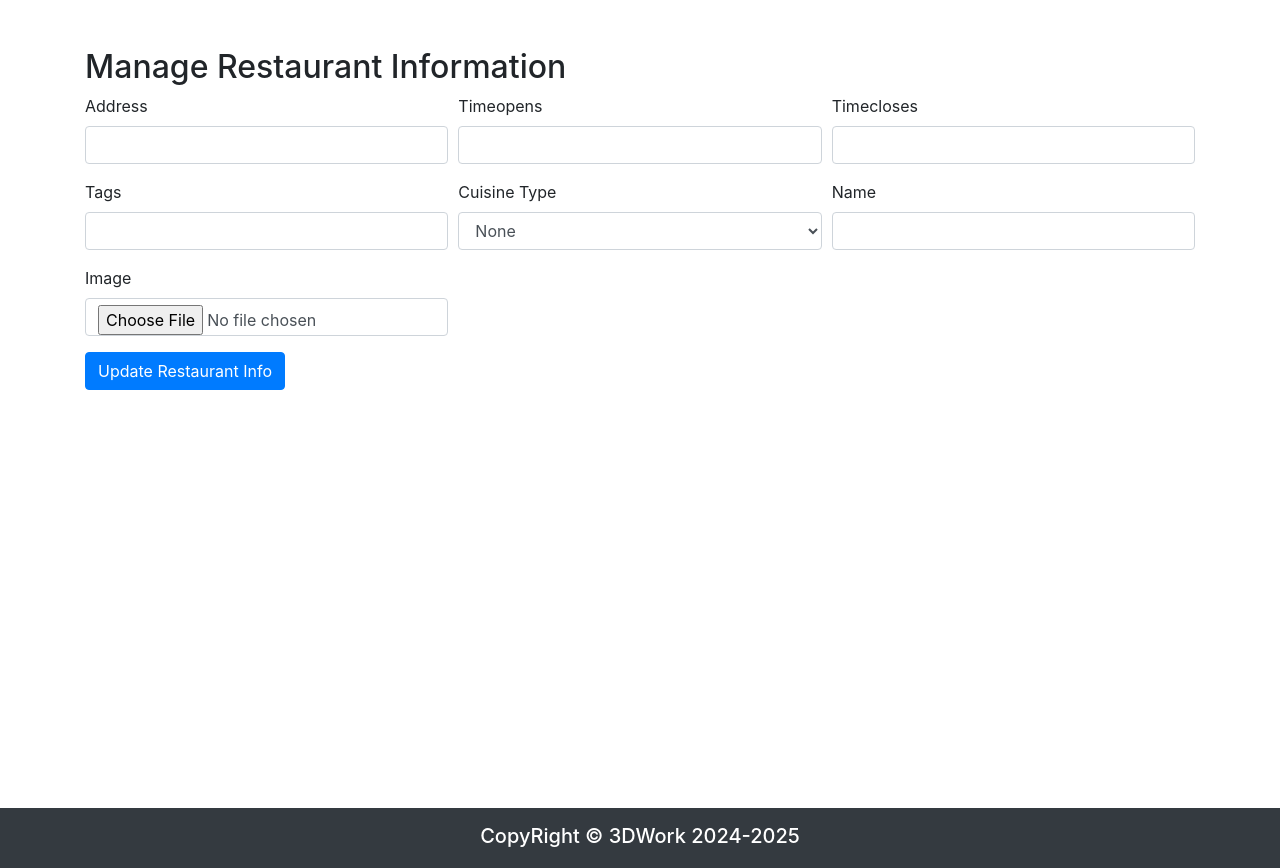
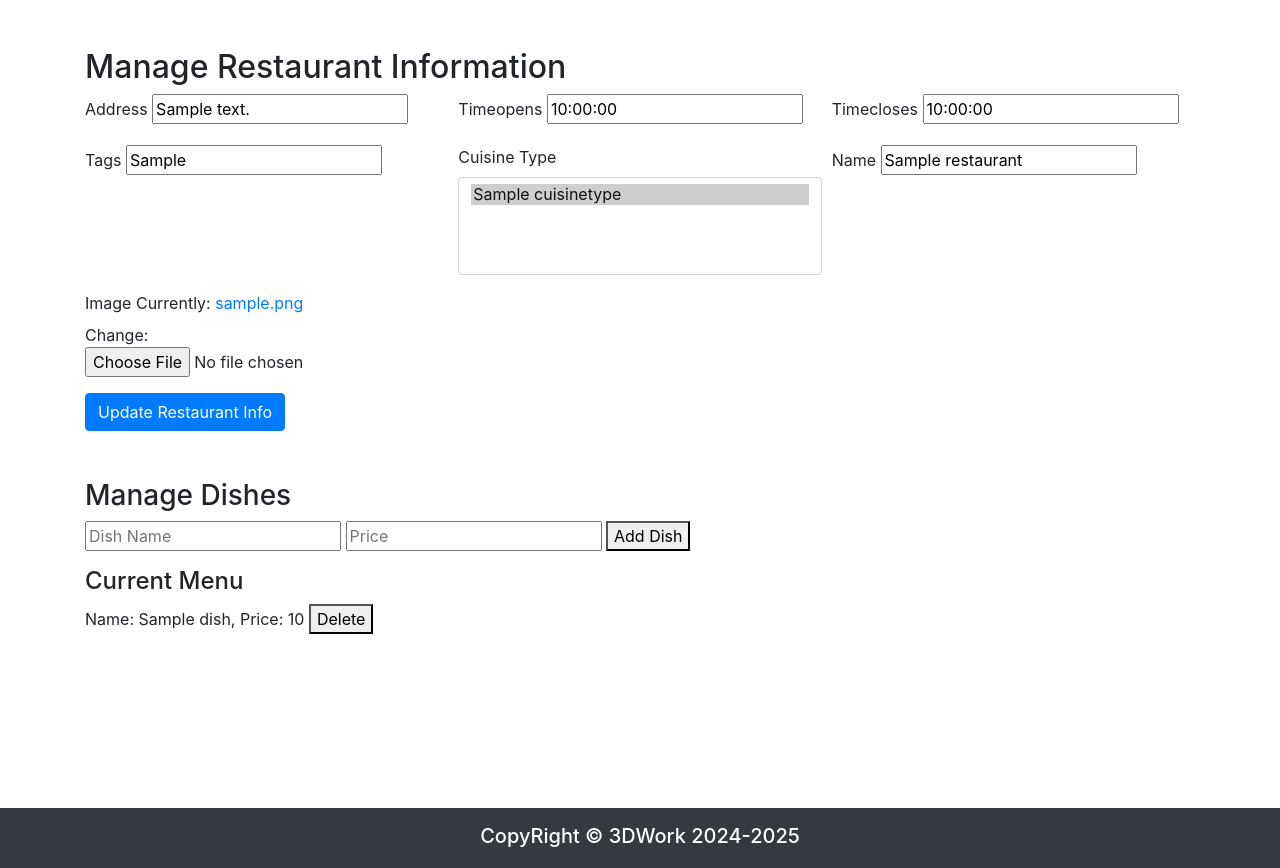
Before and after one commit to mashathepotato/restaurant_webapp, a Django app: page /food_advisor/restaurant/1/manage/ in a window 1280 px wide. Shown: the part 56-924 px from the top of the page. Run offline with Django 3.2, Linux system fonts and the light colour scheme; tables that the repository leaves empty hold one stand-in row (values such as "Sample post"); some libraries are stand-ins or nearby versions.

Commit message:
manage restaurant first draft

```diff
--- a/food_advisor/forms.py
+++ b/food_advisor/forms.py
@@ -2,7 +2,7 @@ from django.contrib.auth.forms import AuthenticationForm
 from django import forms
 from django.contrib.auth.forms import UserCreationForm
 from django.contrib.auth import get_user_model
-from .models import UserProfile
+from .models import Dish, UserProfile
 
 
 from food_advisor.models import CuisineType, Restaurant
@@ -73,3 +73,20 @@ class UserProfileForm(forms.ModelForm):
     class Meta:
         model = UserProfile
         fields= ('isManager',)
+
+class DishForm(forms.ModelForm):
+    class Meta:
+        model = Dish
+        fields = ('name', 'price', 'restaurant')  # Assuming these are the fields you want to include.
+
+    def __init__(self, *args, **kwargs):
+        super(DishForm, self).__init__(*args, **kwargs)
+        # Exclude the restaurant field from the form since it's set based on the URL and not user input
+        self.fields['restaurant'].widget = forms.HiddenInput()
+
+    def save(self, commit=True):
+        dish = super().save(commit=False)
+        # Additional processing can be added here if necessary
+        if commit:
+            dish.save()
+        return dish
--- a/food_advisor/views.py
+++ b/food_advisor/views.py
@@ -10,7 +10,7 @@ from django.contrib import messages
 from django.shortcuts import render, redirect
 from django.urls import reverse
 from django.contrib.auth.decorators import login_required
-from .forms import ManagerRegistrationForm, UserForm, UserProfileForm, ManagerRegistrationForm, RestaurantEditForm
+from .forms import DishForm, ManagerRegistrationForm, UserForm, UserProfileForm, ManagerRegistrationForm, RestaurantEditForm
 from django.contrib.auth.forms import UserCreationForm
 from django.shortcuts import render, get_object_or_404
 
@@ -176,30 +176,24 @@ def show_restaurant_reviews(request, restaurant_id_slug):
     context_dict = {}
 
     try:
-        # Get restaurant from id, if not exists, throw error.
         restaurant = Restaurant.objects.get(id=restaurant_id_slug)
 
-        # Retrieve all reviews from restaurant.
         reviews = Review.objects.filter(restaurant=restaurant)
 
         context_dict['reviews'] = reviews
         context_dict['restaurant'] = restaurant
 
     except Restaurant.DoesNotExist:
-        # If don't find restaurant, do nothing.
         context_dict['restaurant'] = None
         context_dict['reviews'] = None
 
-    # Render response and return it to the client
     return render(request, 'food_advisor/show_restaurant_reviews.html', context=context_dict)
 
 def manage_restaurant(request, restaurant_id_slug):
     try:
         restaurant = Restaurant.objects.get(id=restaurant_id_slug)
+        dishes = Dish.objects.filter(restaurant=restaurant)
     except Restaurant.DoesNotExist:
-        restaurant = None
-
-    if restaurant is None:
         return redirect('/food_advisor/')
 
     form = RestaurantEditForm(instance=restaurant)
@@ -209,28 +203,35 @@ def manage_restaurant(request, restaurant_id_slug):
 
         if form.is_valid():
             form.save()
-            return redirect(reverse('food_advisor:show_restaurant', kwargs={'restaurant_id_slug':restaurant_id_slug}))
+            return redirect(reverse('food_advisor:show_restaurant', kwargs={'restaurant_id_slug': restaurant_id_slug}))
         else:
             print(form.errors)
 
-    context_dict = {'form': form, 'restaurant':restaurant}
+    context_dict = {
+        'form': form,
+        'restaurant': restaurant,
+        'dishes': dishes
+    }
     return render(request, 'food_advisor/manage_restaurant.html', context_dict)
-
-#def manage_restaurant(request, restaurant_id_slug):
-    # placeholder view logic for managing a restaurant
- #   return render(request, 'food_advisor/manage_restaurant.html', {})
 
 def add_dish_ajax(request, restaurant_id_slug):
     if request.is_ajax() and request.method == "POST":
+        try:
+            restaurant = Restaurant.objects.get(slug=restaurant_id_slug)
+        except Restaurant.DoesNotExist:
+            return JsonResponse({"error": "Restaurant not found"}, status=404)
+
         form = DishForm(request.POST)
         if form.is_valid():
             dish = form.save(commit=False)
-            dish.restaurant_id = restaurant_id_slug
+            dish.restaurant = restaurant
             dish.save()
             return JsonResponse({"id": dish.id, "name": dish.name, "price": dish.price}, status=200)
         else:
             return JsonResponse({"error": form.errors}, status=400)
-    return JsonResponse({"error": "Not an AJAX request"}, status=400)
+    else:
+        return JsonResponse({"error": "Not an AJAX request"}, status=400)
+
 
 
 def delete_dish_ajax(request, dish_id):
--- a/templates/food_advisor/manage_restaurant.html
+++ b/templates/food_advisor/manage_restaurant.html
@@ -17,29 +17,42 @@
                             <label for="{{ field.id_for_label }}">{{ field.label }}</label>
                             {{ field.errors }}
                             {% if field.name == 'cuisineTypes' %}
-                                <select name="{{ field.name }}" class="form-control" id="{{ field.id_for_label }}">
-                                    <option value="" {% if not field.value %}selected{% endif %}>None</option>
-                                    <option value="coffee" {% if 'coffee' in field.value %}selected{% endif %}>Coffee</option>
-                                    <option value="chinese" {% if 'chinese' in field.value %}selected{% endif %}>Chinese</option>
-                                    <option value="mexican" {% if 'mexican' in field.value %}selected{% endif %}>Mexican</option>
-                                    <option value="italian" {% if 'italian' in field.value %}selected{% endif %}>Italian</option>
-                                    {% for value, display_text in field.field.choices %}
-                                        {% if value != 'chinese' %}
-                                            <option value="{{ value }}" {% if field.value == value %}selected{% endif %}>{{ display_text }}</option>
-                                        {% endif %}
+                                <select multiple name="{{ field.name }}" class="form-control" id="{{ field.id_for_label }}">
+                                    {% for cuisine in field.field.queryset %}
+                                        <option value="{{ cuisine.id }}" {% if cuisine in restaurant.cuisineTypes.all %}selected{% endif %}>{{ cuisine.name }}</option>
                                     {% endfor %}
                                 </select>
                             {% else %}
-                                <input type="{{ field.field.widget.input_type }}" name="{{ field.name }}" class="form-control" id="{{ field.id_for_label }}" {% if field.field.required %}required{% endif %}>
+                                {{ field }}
+                                <div class="invalid-feedback">
+                                    Please provide a valid {{ field.name }}。
+                                </div>
                             {% endif %}
-                            <div class="invalid-feedback">
-                                Please provide a valid {{ field.name }}。
-                            </div>
                         </div>
                     {% endfor %}
                 </div>
                 <button class="btn btn-primary" type="submit">Update Restaurant Info</button>
             </form>
+
+            <!-- Dish Management -->
+            <h3 class="mt-5">Manage Dishes</h3>
+            <form id="add-dish-form">
+                <input type="text" name="name" placeholder="Dish Name" required />
+                <input type="number" name="price" placeholder="Price" required />
+                <button type="submit">Add Dish</button>
+            </form>
+
+            <div id="dishes-list" class="mt-3">
+                <h4>Current Menu</h4>
+                {% for dish in dishes %}
+                <div id="dish-{{ dish.id }}">
+                    Name: {{ dish.name }}, Price: {{ dish.price }}
+                    <button class="delete-dish-button" data-dish-id="{{ dish.id }}">Delete</button>
+                </div>
+                {% empty %}
+                <p>No dishes yet.</p>
+                {% endfor %}
+            </div>
         </div>
     {% else %}
         <div class="alert alert-danger" role="alert">
@@ -47,3 +60,7 @@
         </div>
     {% endif %}
 {% endblock content %}
+
+{% block extra_js %}
+    <script src="{% static 'js/dish_script.js' %}"></script>
+{% endblock extra_js %}
```
Also changed, not shown: static/js/dish_script.js (+50 -0 lines).
